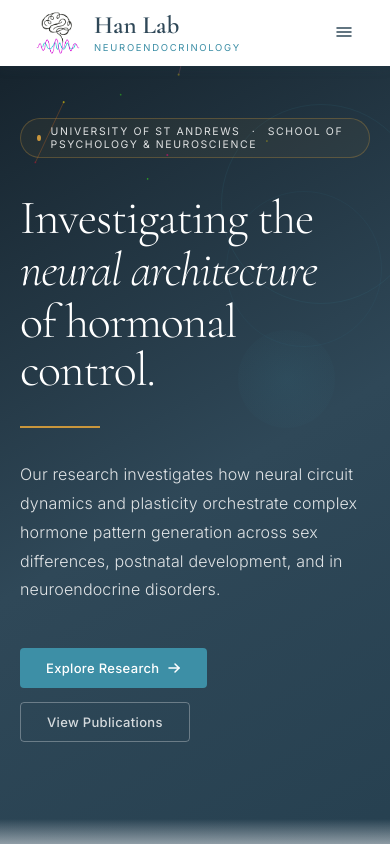
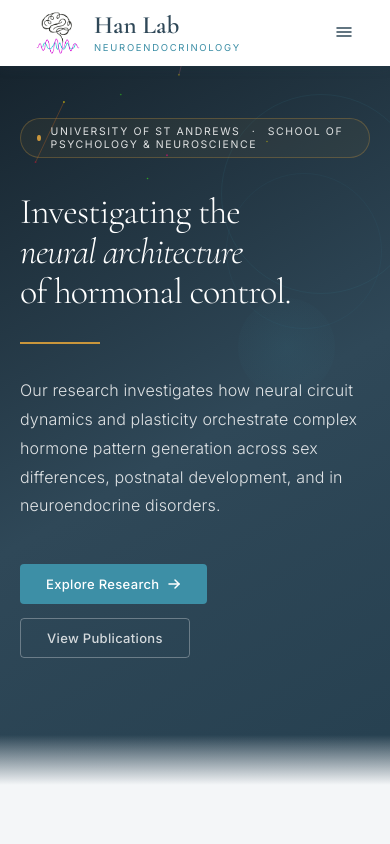
Before and after one commit to hanneuroendo/lab-on-the-web, a React (Vite) app: page / in a window 390 px wide. Shown: the top 844 px of the page. Built offline with nearby package versions, Linux system fonts and the light colour scheme.

Commit message:
Reduce hero title size for mobile landscape

```diff
--- a/src/components/home/HomeHero.jsx
+++ b/src/components/home/HomeHero.jsx
@@ -152,7 +152,7 @@ export function HomeHero({ setPage }) {
           className="fu d1"
           style={{
             fontFamily: "'Cormorant Garamond',serif",
-            fontSize: "clamp(48px,7.5vw,88px)",
+            fontSize: "clamp(36px,6vw,88px)",
             fontWeight: 300,
             lineHeight: 1.0,
             color: T.white,
@@ -166,7 +166,7 @@ export function HomeHero({ setPage }) {
           className="fu d2"
           style={{
             fontFamily: "'Cormorant Garamond',serif",
-            fontSize: "clamp(48px,7.5vw,88px)",
+            fontSize: "clamp(36px,6vw,88px)",
             fontWeight: 300,
             lineHeight: 1.0,
             color: T.white,
@@ -181,7 +181,7 @@ export function HomeHero({ setPage }) {
           className="fu d2"
           style={{
             fontFamily: "'Cormorant Garamond',serif",
-            fontSize: "clamp(48px,7.5vw,88px)",
+            fontSize: "clamp(36px,6vw,88px)",
             fontWeight: 300,
             lineHeight: 1.0,
             color: T.white,
```
